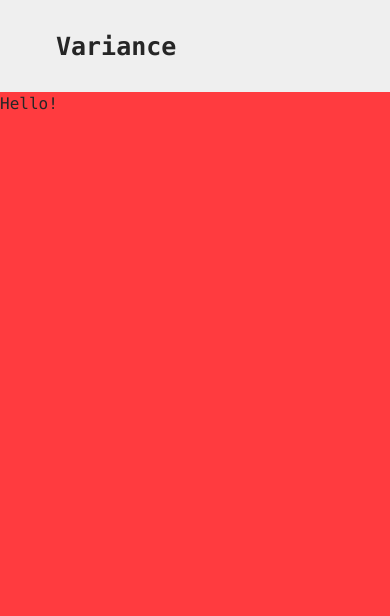
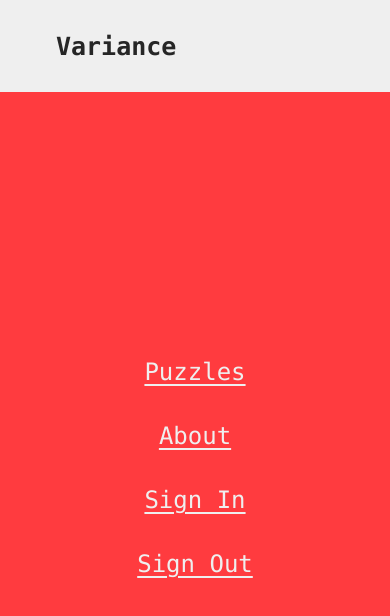
Before and after one commit to cmcrow2/sudoku-but-more, a SvelteKit app: page / in a window 390 px wide. Both pictures are taken after a click on the button 30 px from the left and 46 px from the top of the page. Shown: the top 616 px of the page. Built offline with nearby package versions, Linux system fonts and the light colour scheme.

Commit message:
feat: complete modal with links

```diff
--- a/src/components/header/Header.svelte
+++ b/src/components/header/Header.svelte
@@ -1,14 +1,9 @@
 <script lang="ts">
 	import NavLink from './NavLink.svelte';
 	import Modal from './Modal.svelte';
+	import { links } from '../../stores/links';
 	import { showModal } from '../../stores/modalStore';
 	import 'iconify-icon';
-
-	const links = [
-		['Puzzles', '/puzzles'],
-		['Editor', '/editor'],
-		['About', '/about']
-	];
 </script>
 
 <div class={$showModal ? 'flex flex-col h-screen' : ''}>
--- a/src/components/header/Modal.svelte
+++ b/src/components/header/Modal.svelte
@@ -1,11 +1,30 @@
 <script>
+	import { links } from '../../stores/links';
 	import { quintOut } from 'svelte/easing';
 	import { slide } from 'svelte/transition';
 </script>
 
 <div
-	class="grid w-full h-full bg-watermelon overflow-hidden"
+	class="flex flex-col w-full h-full justify-center items-center bg-watermelon overflow-hidden text-paper"
 	transition:slide={{ delay: 0, duration: 400, easing: quintOut, axis: 'y' }}
 >
-	Hello!
+	{#each links as link}
+		{#if link[0] !== 'Editor'}
+			<a
+				href={link[1]}
+				class="text-2xl p-4 underline underline-offset-4 hover:text-carbon-200 hover:decoration-carbon-200 decoration-paper"
+				>{link[0]}</a
+			>
+		{/if}
+	{/each}
+	<a
+		href={''}
+		class="text-2xl p-4 underline underline-offset-4 hover:text-carbon-200 hover:decoration-carbon-200 decoration-paper"
+		>Sign In</a
+	>
+	<a
+		href={''}
+		class="text-2xl p-4 underline underline-offset-4 hover:text-carbon-200 hover:decoration-carbon-200 decoration-paper"
+		>Sign Out</a
+	>
 </div>
--- /dev/null
+++ b/src/stores/links.js
@@ -0,0 +1,5 @@
+export const links = [
+	['Puzzles', '/puzzles'],
+	['Editor', '/editor'],
+	['About', '/about']
+];
```
